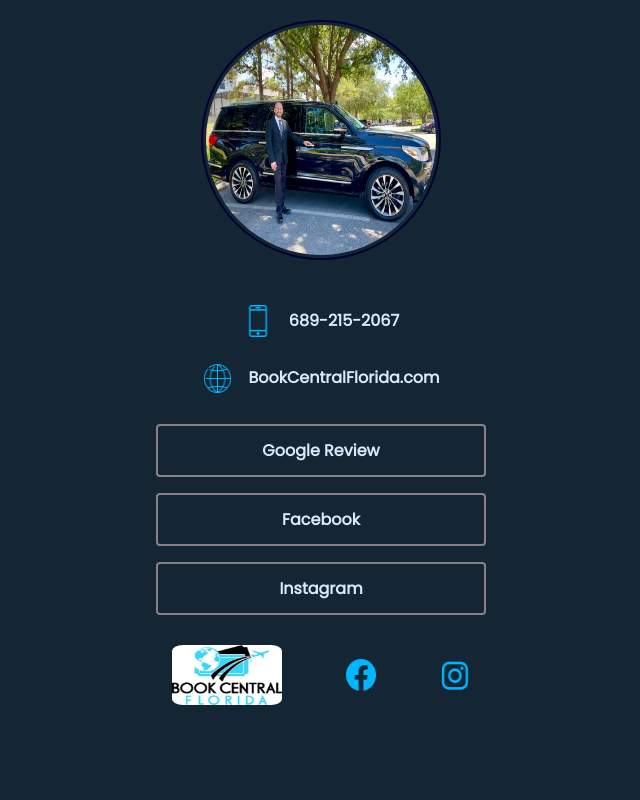
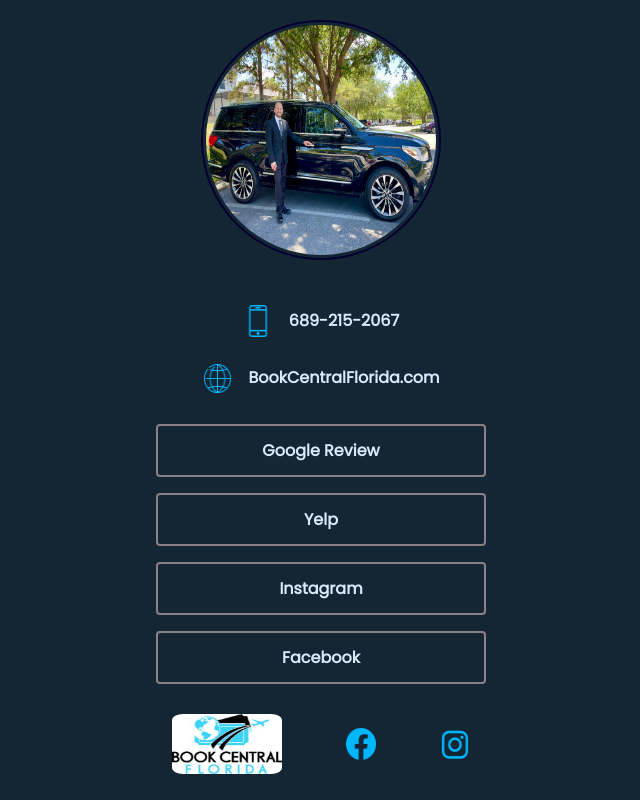
Before and after one commit to BookCentralFlorida/Social-tree, a plain HTML site: page index.html in a window 1280 px wide. Shown: the whole page, without its empty margins (319-959 px from the left). Drawn offline with Linux system fonts and the light colour scheme.

Commit message:
Update index.html
Add yelp

```diff
--- a/index.html
+++ b/index.html
@@ -41,10 +41,13 @@
 
             <div><a target="_blank" href="https://g.page/r/CWYWcuS4v30JEAg/review/">Google Review</a></div>
 
+             <div><a target="_blank" href="https://www.yelp.com/biz/book-central-florida-celebration?uid=U_PenlMPyosKiB4uimmEpw&utm_source=ishare">Yelp</a></div>
+
+            <div><a target="_blank" href="https://instagram.com/book.centralflorida?igshid=YmMyMTA2M2Y=">Instagram</a></div>
 
             <div><a target="_blank" href="https://www.facebook.com/bookcentralflorida/">Facebook</a></div>
 
-            <div><a target="_blank" href="https://instagram.com/book.centralflorida?igshid=YmMyMTA2M2Y=">Instagram</a></div>
+
 
         </article>
     </main>
```
